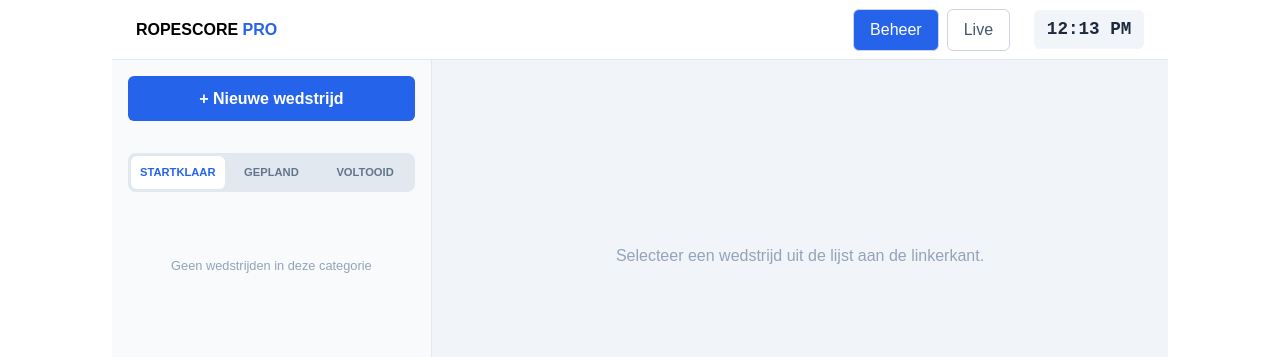
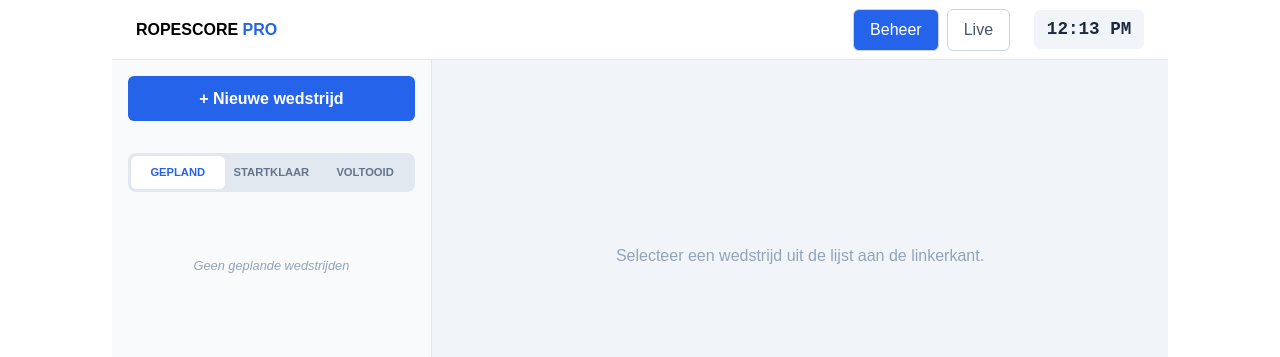
Before and after one commit to tomdemilliano/RopskippingCompetition, a React (Vite) app: page / in a window 1280 px wide. Shown: the top 357 px of the page. Built offline with nearby package versions, Linux system fonts and the light colour scheme.

Commit message:
optimalisaties aan layout wedstrijdoverzicht

```diff
--- a/src/App.jsx
+++ b/src/App.jsx
@@ -32,7 +32,7 @@ const App = () => {
   const [searchTerm, setSearchTerm] = useState('');
   const [filterStatus, setFilterStatus] = useState('alle');
   const [currentTime, setCurrentTime] = useState(new Date());
-  const [activeTab, setActiveTab] = useState('startklaar');
+  const [activeTab, setActiveTab] = useState('gepland');
 
   // Live State
   const [activeEvent, setActiveEvent] = useState(null);
@@ -396,6 +396,7 @@ const App = () => {
     const isSelected = selectedCompetitionId === c.id;
     const isBezig = c.status === 'bezig';
     const isDone = c.status === 'beëindigd';
+    const statusData = getCompDataStatus(c.id);
 
     return (
       <div key={c.id} onClick={() => setSelectedCompetitionId(c.id)} style={{
@@ -414,6 +415,13 @@ const App = () => {
             <Calendar size={12}/> {c.date || 'Geen datum'}
         </div>
         <div style={{ fontSize: '0.65rem', color: '#94a3b8', marginTop: '2px' }}>{c.type}</div>
+
+        {/* Alleen tonen in geplande tab of als data incompleet is */}
+        {activeTab === 'gepland' && !statusData.isComplete && (
+            <div style={{ fontSize: '0.65rem', color: '#f59e0b', marginTop: '6px', fontWeight: 'bold' }}>
+                ! {statusData.missingCount} leeg
+            </div>
+        )}
       </div>
     );
   };
@@ -427,12 +435,12 @@ const App = () => {
     const startklaar = overige.filter(c => getCompDataStatus(c.id).isComplete);
 
     const getTabData = () => {
-        if (activeTab === 'startklaar') return startklaar;
-        if (activeTab === 'gepland') return gepland;
-        return beëindigd;
+        if (activeTab === 'gepland') return { list: gepland, emptyText: 'Geen geplande wedstrijden' };
+        if (activeTab === 'startklaar') return { list: startklaar, emptyText: 'Geen startklare wedstrijden' };
+        return { list: beëindigd, emptyText: 'Geen voltooide wedstrijden' };
     };
 
-    const currentList = getTabData();
+    const { list: currentList, emptyText } = getTabData();
 
     return (
       <div style={{ ...styles.layoutGrid, gridTemplateColumns: '320px 1fr' }}>
@@ -441,17 +449,17 @@ const App = () => {
                 + Nieuwe wedstrijd
             </button>
 
-            {/* Tabs navigatie */}
+            {/* Tabs navigatie - Nieuwe Volgorde: Gepland, Startklaar, Voltooid */}
             <div style={{ display: 'flex', background: '#e2e8f0', padding: '3px', borderRadius: '8px', marginBottom: '1.5rem' }}>
+                <button
+                    onClick={() => setActiveTab('gepland')}
+                    style={{ flex: 1, border: 'none', padding: '8px 4px', fontSize: '0.7rem', fontWeight: 700, borderRadius: '6px', cursor: 'pointer', background: activeTab === 'gepland' ? '#fff' : 'transparent', color: activeTab === 'gepland' ? '#2563eb' : '#64748b' }}>
+                    GEPLAND
+                </button>
                 <button
                     onClick={() => setActiveTab('startklaar')}
                     style={{ flex: 1, border: 'none', padding: '8px 4px', fontSize: '0.7rem', fontWeight: 700, borderRadius: '6px', cursor: 'pointer', background: activeTab === 'startklaar' ? '#fff' : 'transparent', color: activeTab === 'startklaar' ? '#2563eb' : '#64748b' }}>
                     STARTKLAAR
-                </button>
-                <button
-                    onClick={() => setActiveTab('gepland')}
-                    style={{ flex: 1, border: 'none', padding: '8px 4px', fontSize: '0.7rem', fontWeight: 700, borderRadius: '6px', cursor: 'pointer', background: activeTab === 'gepland' ? '#fff' : 'transparent', color: activeTab === 'gepland' ? '#2563eb' : '#64748b' }}>
-                    GEPLAND
                 </button>
                 <button
                     onClick={() => setActiveTab('beëindigd')}
@@ -462,8 +470,8 @@ const App = () => {
 
             <div>
                 {currentList.length > 0 ? currentList.map(renderCompCard) : (
-                    <div style={{ textAlign: 'center', padding: '2rem 1rem', color: '#94a3b8', fontSize: '0.8rem' }}>
-                        Geen wedstrijden in deze categorie
+                    <div style={{ textAlign: 'center', padding: '2rem 1rem', color: '#94a3b8', fontSize: '0.8rem', fontStyle: 'italic' }}>
+                        {emptyText}
                     </div>
                 )}
             </div>
```
